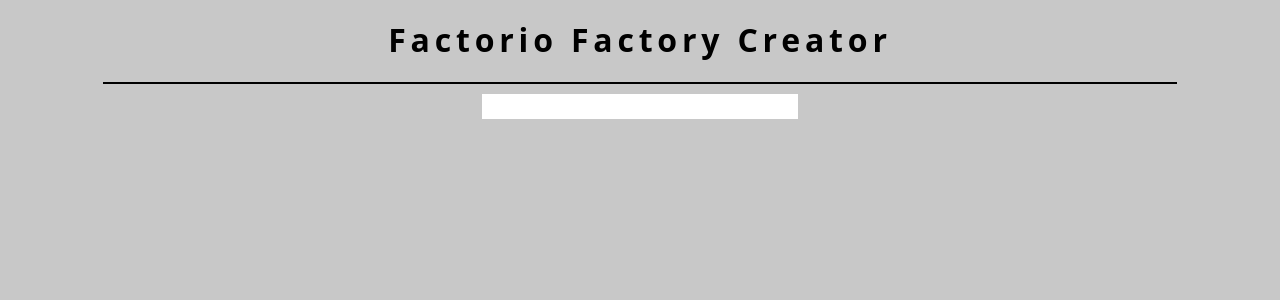
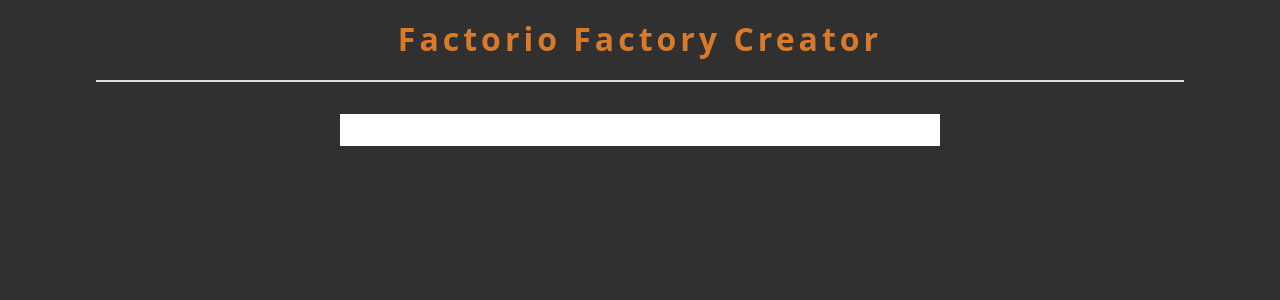
Before and after one commit to Kensaa/Factorio-Factory-Creator, a React (Create React App) app in the folder factorio-factory-creator/: page / in a window 1280 px wide. Shown: the top 300 px of the page. Built offline with nearby package versions, Linux system fonts and the light colour scheme.

Commit message:
Updated CSS

```diff
--- a/factorio-factory-creator/package.json
+++ b/factorio-factory-creator/package.json
@@ -6,6 +6,7 @@
     "@testing-library/jest-dom": "^5.16.1",
     "@testing-library/react": "^12.1.2",
     "@testing-library/user-event": "^13.5.0",
+    "normalize.css": "^8.0.1",
     "react": "^17.0.2",
     "react-dom": "^17.0.2",
     "react-flow-renderer": "^9.7.3",
--- a/factorio-factory-creator/src/index.js
+++ b/factorio-factory-creator/src/index.js
@@ -1,5 +1,6 @@
 import ReactDOM from 'react-dom';
 import App from './App.jsx';
+import 'normalize.css/normalize.css'
 import './style/style.scss'
 
 ReactDOM.render(
--- a/factorio-factory-creator/src/style/style.scss
+++ b/factorio-factory-creator/src/style/style.scss
@@ -1,21 +1,33 @@
 :root {
     /*--main-bg: rgb(34, 34, 34);*/
-    --main-bg: rgb(200, 200, 200);
-    --border-color : black;
+    --background: #313031;
+    --text: #dddddd;
+    --accent: #d77a29;
+
+    --border-color: black;
     --sec-color: rgb();
     --rf-bg: rgb(56, 55, 55);
-    --text-color: black;
-    --main-fonts: system-ui, sans-serif, 'Open Sans', Geneva, Verdana;
-
+    --fonts: system-ui, sans-serif, "Open Sans", Geneva, Verdana;
 }
 
-body{
-    background-color: var(--main-bg);
-    font-family: var(--main-fonts);
-    color: var(--text-color);
+body {
+    background-color: var(--background);
+    font-family: var(--fonts);
+    color: var(--text);
+    box-sizing: border-box;
 }
 
-#root{
+*,
+*:before,
+*:after {
+  box-sizing: inherit;
+}
+
+*:focus {
+    outline: 2px dotted var(--accent);;
+}
+
+#root {
     width: 100%;
     height: 100%;
     display: flex;
@@ -23,22 +35,21 @@
     align-items: center;
 }
 
-.unselectable{
+.unselectable {
     -webkit-user-select: none;
     -moz-user-select: none;
     -ms-user-select: none;
     user-select: none;
 }
 
-.reactFlow{
+.reactFlow {
     background-color: var(--rf-bg);
-    height:70%;
+    height: 70%;
     width: 70%;
     flex-grow: 1;
 }
 
-
-.container{
+.container {
     display: flex;
     flex-direction: column;
     justify-content: center;
@@ -47,53 +58,58 @@
     width: 100%;
 }
 
-.tab{
+.tab {
     justify-content: flex-start;
-    & .treeTab{
-
-    }
-    & .mainTab{
-
-    }
 }
 
-.titlebar{
-    display: flex;
-    flex-direction: row;
-    justify-content: center;
-    align-items: center;
+.titlebar {
     width: 85%;
-    border-bottom: 2px var(--border-color) solid;
-    margin-bottom: 10px;
+    border-bottom: 2px var(--text) solid;
+    margin-bottom: 2rem;
 
-    & .title{
-        margin-top: 10px;
-        letter-spacing: 0.3rem;
+    & .title {
+        text-align: center;
+        color: var(--accent);
+        letter-spacing: 0.25rem;
     }
+
+    // UNUSED
+    // display: flex;
+    // flex-direction: row;
+    // justify-content: center;
+    // align-items: center;
 }
 
-
-
-.searchbar{
+.searchbar {
     display: flex;
     flex-direction: column;
-    width: 25%;
-    & input{
+    width: 85%;
+    max-width: 600px;
+    & input {
         border: none;
-        height: 25px;
-        margin-bottom: 1px;
+        height: 2rem;
     }
-    & .searchbarItem{
+
+    & .itemContainer {
+        height: 300px;
+        overflow-y: auto;
+        border: 1px var(--text) solid;
+    }
+
+    & .searchbarItem {
         height: 50px;
-        border: 1px var(--border-color) solid;
         display: flex;
         justify-content: center;
         align-items: center;
-        background-color: white;
+
         text-align: center;
-    }
-    & .itemContainer{
-        height: 300px;
-        overflow-y: auto;
+
+        &:nth-child(even) {
+            background-color: rgba(255, 255, 255, 0.10);
+        }
+
+        &:nth-child(odd) {
+            background-color: rgba(255, 255, 255, 0.08);
+        }
     }
 }
```
Also changed, not shown: 1 other file (tests, documents, lock files or other folders).
